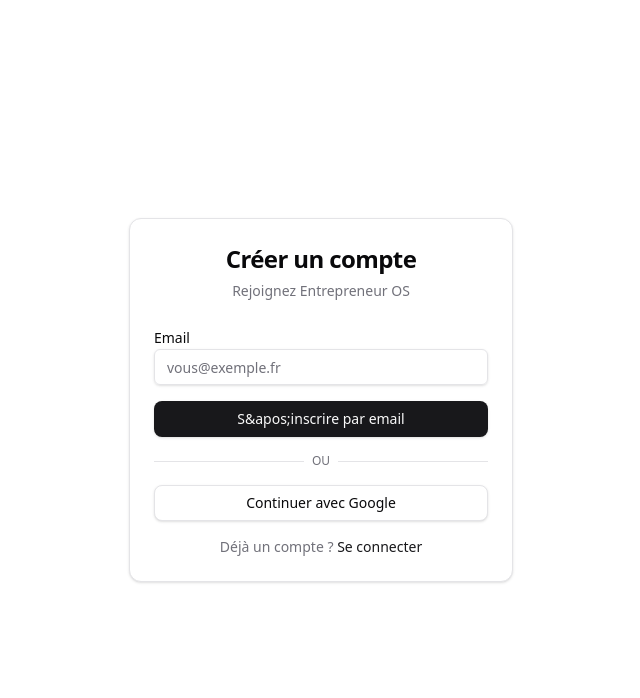
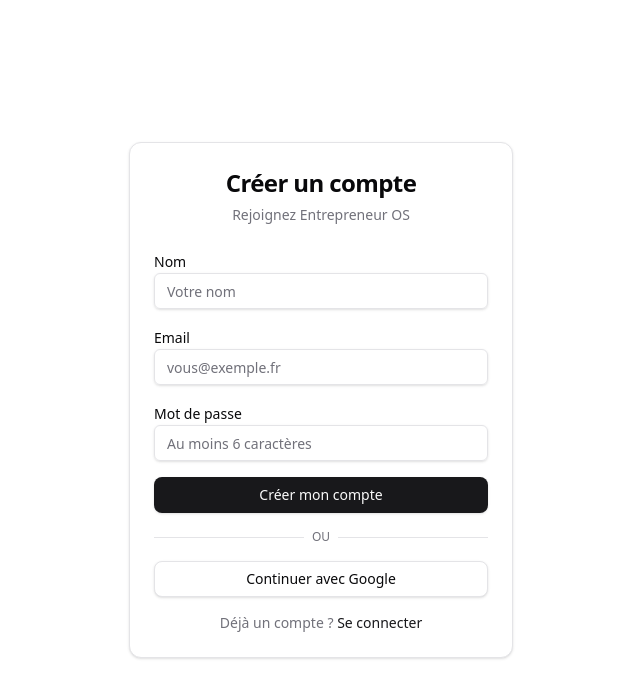
Before and after one commit to ShinSekaiB/Entrepreneur-os, a Next.js app: page /auth/register in a window 1280 px wide. Shown: the top 698 px of the page, without its empty margins (319-959 px from the left). Built offline with nearby package versions, Linux system fonts and the light colour scheme; no server answers.

Commit message:
Add credentials auth: email+password login, register API, demo password

```diff
--- /dev/null
+++ b/app/api/auth/register/route.ts
@@ -0,0 +1,42 @@
+import { NextResponse } from "next/server";
+import { prisma } from "@/lib/db";
+import { hash } from "bcryptjs";
+
+export async function POST(request: Request) {
+  try {
+    const { name, email, password } = await request.json();
+
+    if (!name || !email || !password) {
+      return NextResponse.json({ error: "Tous les champs sont requis" }, { status: 400 });
+    }
+    if (password.length < 6) {
+      return NextResponse.json({ error: "Le mot de passe doit contenir au moins 6 caractères" }, { status: 400 });
+    }
+
+    const existing = await prisma.user.findUnique({ where: { email } });
+    if (existing) {
+      return NextResponse.json({ error: "Cet email est déjà utilisé" }, { status: 409 });
+    }
+
+    const passwordHash = await hash(password, 12);
+
+    const user = await prisma.user.create({
+      data: { name, email, passwordHash },
+    });
+
+    const workspace = await prisma.workspace.create({
+      data: {
+        name: `Espace de ${name}`,
+        ownerId: user.id,
+        members: {
+          create: { userId: user.id, role: "OWNER" },
+        },
+      },
+    });
+
+    return NextResponse.json({ id: user.id, email: user.email, name: user.name, workspaceId: workspace.id }, { status: 201 });
+  } catch (error) {
+    console.error("Register error:", error);
+    return NextResponse.json({ error: "Erreur lors de l'inscription" }, { status: 500 });
+  }
+}
--- a/app/auth/login/page.tsx
+++ b/app/auth/login/page.tsx
@@ -2,6 +2,7 @@
 
 import { signIn } from "next-auth/react";
 import { useState } from "react";
+import { useRouter } from "next/navigation";
 import { Card, CardContent, CardDescription, CardHeader, CardTitle } from "@/components/ui/card";
 import { Button } from "@/components/ui/button";
 import { Input } from "@/components/ui/input";
@@ -9,12 +10,29 @@ import { Label } from "@/components/ui/label";
 
 export default function LoginPage() {
   const [email, setEmail] = useState("");
+  const [password, setPassword] = useState("");
+  const [error, setError] = useState("");
   const [loading, setLoading] = useState(false);
+  const router = useRouter();
 
-  const handleEmailSignIn = async () => {
-    if (!email) return;
+  const handleLogin = async () => {
+    if (!email || !password) return;
     setLoading(true);
-    await signIn("email", { email, callbackUrl: "/dashboard" });
+    setError("");
+
+    const result = await signIn("credentials", {
+      email,
+      password,
+      redirect: false,
+      callbackUrl: "/dashboard",
+    });
+
+    if (result?.error) {
+      setError("Email ou mot de passe incorrect");
+      setLoading(false);
+    } else if (result?.ok) {
+      router.push("/dashboard");
+    }
   };
 
   return (
@@ -25,6 +43,9 @@ export default function LoginPage() {
           <CardDescription>Connectez-vous à votre espace Entrepreneur OS</CardDescription>
         </CardHeader>
         <CardContent className="space-y-4">
+          {error && (
+            <p className="text-sm text-red-500 text-center">{error}</p>
+          )}
           <div className="space-y-2">
             <Label htmlFor="email">Email</Label>
             <Input
@@ -35,8 +56,19 @@ export default function LoginPage() {
               onChange={(e) => setEmail(e.target.value)}
             />
           </div>
-          <Button className="w-full" onClick={handleEmailSignIn} disabled={loading}>
-            {loading ? "Envoi..." : "Continuer par email"}
+          <div className="space-y-2">
+            <Label htmlFor="password">Mot de passe</Label>
+            <Input
+              id="password"
+              type="password"
+              placeholder="Votre mot de passe"
+              value={password}
+              onChange={(e) => setPassword(e.target.value)}
+              onKeyDown={(e) => e.key === "Enter" && handleLogin()}
+            />
+          </div>
+          <Button className="w-full" onClick={handleLogin} disabled={loading}>
+            {loading ? "Connexion..." : "Se connecter"}
           </Button>
           <div className="relative">
             <div className="absolute inset-0 flex items-center">
--- a/app/auth/register/page.tsx
+++ b/app/auth/register/page.tsx
@@ -2,19 +2,57 @@
 
 import { signIn } from "next-auth/react";
 import { useState } from "react";
+import { useRouter } from "next/navigation";
 import { Card, CardContent, CardDescription, CardHeader, CardTitle } from "@/components/ui/card";
 import { Button } from "@/components/ui/button";
 import { Input } from "@/components/ui/input";
 import { Label } from "@/components/ui/label";
 
 export default function RegisterPage() {
+  const [name, setName] = useState("");
   const [email, setEmail] = useState("");
+  const [password, setPassword] = useState("");
+  const [error, setError] = useState("");
   const [loading, setLoading] = useState(false);
+  const router = useRouter();
 
-  const handleEmailSignIn = async () => {
-    if (!email) return;
+  const handleRegister = async () => {
+    if (!name || !email || !password) return;
+    if (password.length < 6) {
+      setError("Le mot de passe doit contenir au moins 6 caractères");
+      return;
+    }
     setLoading(true);
-    await signIn("email", { email, callbackUrl: "/dashboard" });
+    setError("");
+
+    try {
+      const res = await fetch("/api/auth/register", {
+        method: "POST",
+        headers: { "Content-Type": "application/json" },
+        body: JSON.stringify({ name, email, password }),
+      });
+
+      if (!res.ok) {
+        const data = await res.json();
+        setError(data.error || "Erreur lors de l'inscription");
+        setLoading(false);
+        return;
+      }
+
+      const result = await signIn("credentials", {
+        email,
+        password,
+        redirect: false,
+        callbackUrl: "/dashboard",
+      });
+
+      if (result?.ok) router.push("/dashboard");
+      else setError("Erreur lors de la connexion automatique");
+    } catch {
+      setError("Erreur réseau");
+    } finally {
+      setLoading(false);
+    }
   };
 
   return (
@@ -25,6 +63,18 @@ export default function RegisterPage() {
           <CardDescription>Rejoignez Entrepreneur OS</CardDescription>
         </CardHeader>
         <CardContent className="space-y-4">
+          {error && (
+            <p className="text-sm text-red-500 text-center">{error}</p>
+          )}
+          <div className="space-y-2">
+            <Label htmlFor="name">Nom</Label>
+            <Input
+              id="name"
+              placeholder="Votre nom"
+              value={name}
+              onChange={(e) => setName(e.target.value)}
+            />
+          </div>
           <div className="space-y-2">
             <Label htmlFor="email">Email</Label>
             <Input
@@ -35,8 +85,19 @@ export default function RegisterPage() {
               onChange={(e) => setEmail(e.target.value)}
             />
           </div>
-          <Button className="w-full" onClick={handleEmailSignIn} disabled={loading}>
-            {loading ? "Envoi..." : "S&apos;inscrire par email"}
+          <div className="space-y-2">
+            <Label htmlFor="password">Mot de passe</Label>
+            <Input
+              id="password"
+              type="password"
+              placeholder="Au moins 6 caractères"
+              value={password}
+              onChange={(e) => setPassword(e.target.value)}
+              onKeyDown={(e) => e.key === "Enter" && handleRegister()}
+            />
+          </div>
+          <Button className="w-full" onClick={handleRegister} disabled={loading}>
+            {loading ? "Inscription..." : "Créer mon compte"}
           </Button>
           <div className="relative">
             <div className="absolute inset-0 flex items-center">
--- a/lib/auth-options.ts
+++ b/lib/auth-options.ts
@@ -1,7 +1,9 @@
 import { NextAuthOptions } from "next-auth";
 import EmailProvider from "next-auth/providers/email";
 import GoogleProvider from "next-auth/providers/google";
+import CredentialsProvider from "next-auth/providers/credentials";
 import { PrismaAdapter } from "@auth/prisma-adapter";
+import { compare } from "bcryptjs";
 import { prisma } from "@/lib/db";
 
 export const authOptions: NextAuthOptions = {
@@ -12,6 +14,21 @@ export const authOptions: NextAuthOptions = {
     newUser: "/auth/register",
   },
   providers: [
+    CredentialsProvider({
+      name: "credentials",
+      credentials: {
+        email: { label: "Email", type: "email" },
+        password: { label: "Mot de passe", type: "password" },
+      },
+      async authorize(credentials) {
+        if (!credentials?.email || !credentials?.password) return null;
+        const user = await prisma.user.findUnique({ where: { email: credentials.email } });
+        if (!user || !user.passwordHash) return null;
+        const valid = await compare(credentials.password, user.passwordHash);
+        if (!valid) return null;
+        return { id: user.id, email: user.email, name: user.name, image: user.image };
+      },
+    }),
     ...(process.env.EMAIL_SERVER && process.env.EMAIL_FROM
       ? [EmailProvider({
           server: process.env.EMAIL_SERVER,
@@ -26,6 +43,11 @@ export const authOptions: NextAuthOptions = {
       : []),
   ],
   callbacks: {
+    async signIn({ account }) {
+      if (account?.provider === "credentials") return true;
+      if (account?.provider === "email") return true;
+      return true;
+    },
     session({ session, token }) {
       if (token.sub && session.user) session.user.id = token.sub;
       return session;
--- a/prisma/seed.ts
+++ b/prisma/seed.ts
@@ -1,10 +1,13 @@
 // npm install -D tsx
 import { PrismaClient } from "@prisma/client";
+import { hash } from "bcryptjs";
 
 const prisma = new PrismaClient();
 
 async function main() {
   console.log("🌱 Seeding database...");
+
+  const demoPassword = await hash("demo1234", 12);
 
   const demoUser = await prisma.user.upsert({
     where: { email: "demo@entrepreneur-os.com" },
@@ -12,6 +15,7 @@ async function main() {
     create: {
       email: "demo@entrepreneur-os.com",
       name: "Entrepreneur Démo",
+      passwordHash: demoPassword,
       language: "fr",
       subscriptions: {
         create: { plan: "PRO" },
```
